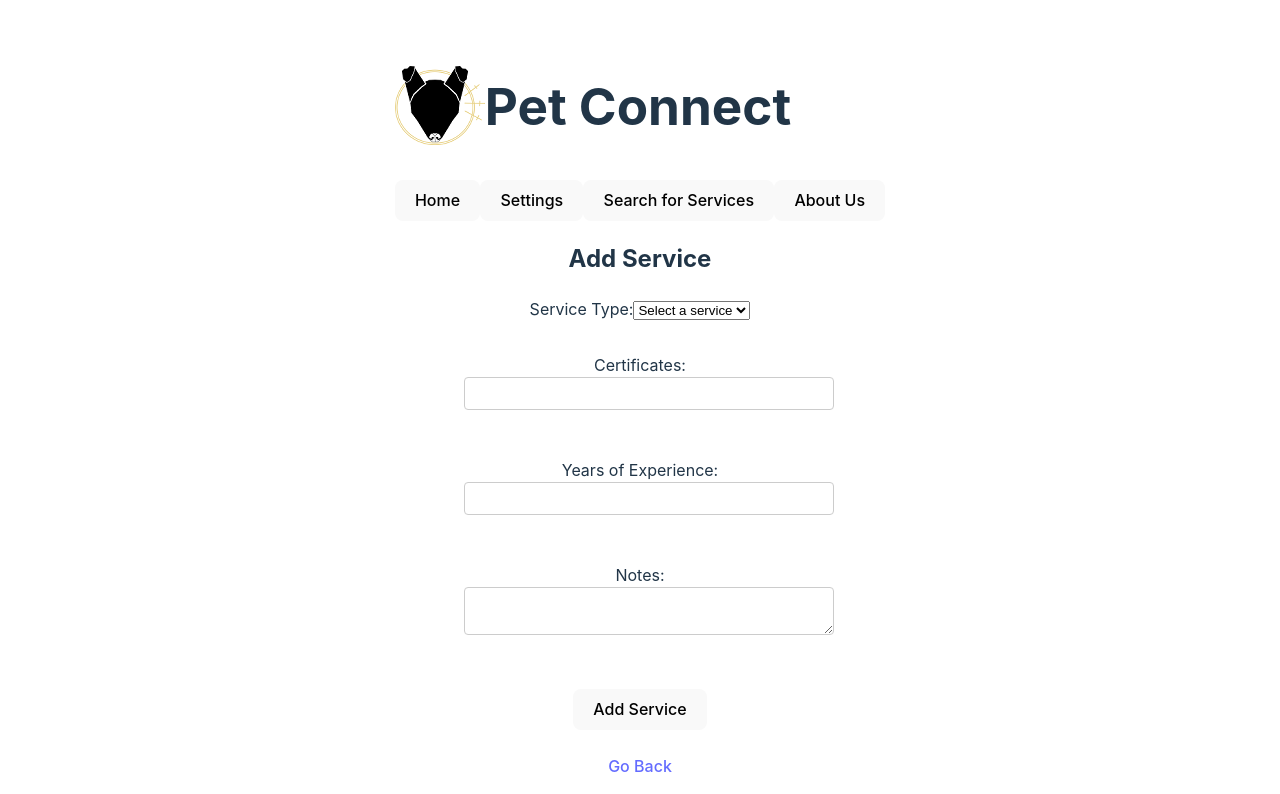
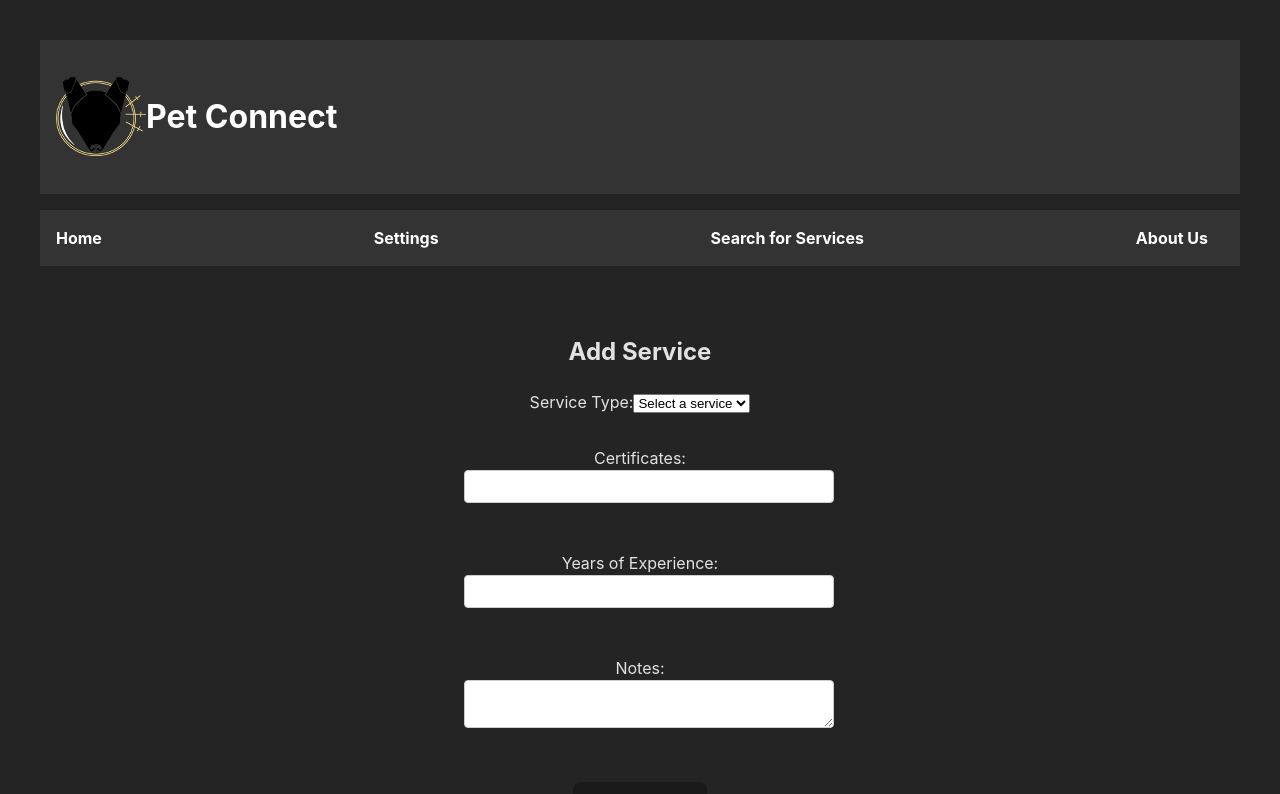
Before and after one commit to marksofdespair/PetConnect-React, a React (Vite) app: page /AddService in a window 1280 px wide. Shown: the top 794 px of the page. Built offline with nearby package versions, Linux system fonts and the light colour scheme.

Commit message:
Fixed NavBar, added packages for Axion

```diff
--- a/package.json
+++ b/package.json
@@ -11,6 +11,7 @@
   },
   "dependencies": {
     "react": "^18.2.0",
+    "react-axios": "^2.0.6",
     "react-dom": "^18.2.0",
     "react-router-dom": "^6.22.3"
   },
--- a/src/App.jsx
+++ b/src/App.jsx
@@ -8,6 +8,8 @@ import ServiceSearch from './Pages/ServiceSearch';
 import AddService from './Pages/Provider/AddService';
 import Settings from './Pages/Provider/Settings';
 import './App.css';
+import './Layout';
+import { AboutUs } from './Pages/AboutUs';
 
 const App = () => {
   return (
@@ -20,7 +22,8 @@ const App = () => {
             <Route path="/UserHome" element={<UserHome />} /> {/* Route for UserHome */}
             <Route path="/ServiceSearch" element={<ServiceSearch />} /> {/* Route for ServiceSearch */}
             <Route path="/AddService" element={<AddService />} /> {/* Route for AddService */}
-            <Route path="/Settings" element={<Settings />} /> {/* Route for AddService */}
+            <Route path="/Settings" element={<Settings />} /> {/* Route for Settings */}
+            <Route path="/AboutUs" element={<AboutUs />} /> {/* Route for AddService */}
           </Route>
         </Routes>
       </Router>
--- a/src/Components/NavBar.jsx
+++ b/src/Components/NavBar.jsx
@@ -1,19 +1,18 @@
-import { Link } from "react-router-dom"
+import { Link } from 'react-router-dom';
+import '../Layout.css';
 
 export function NavBar() {
-    return (
-        <>
-            <Link to="/">
-                <button>Home</button>
-            </Link>
-            <Link to="/Settings">
-                <button>Settings</button>
-            </Link>
-            <Link to="/ServiceSearch">
-                <button>Search for Services</button>
-            </Link>
-            <Link to="/About Us">
-                <button>About Us</button></Link>
-        </>
-    )
+  return (
+    <ul className="navBar">
+
+        <Link to="/">Home</Link>
+
+        <Link to="/Settings">Settings</Link>
+
+        <Link to="/ServiceSearch">Search for Services</Link>
+
+        <Link to="/About Us">About Us</Link>
+
+    </ul>
+  );
 }
--- a/src/Layout.css
+++ b/src/Layout.css
@@ -1,10 +1,11 @@
-/* Layout.css */
-
 /* Apply flexbox layout to header */
 header {
   display: flex;
   align-items: center; /* Align items vertically */
   justify-content: space-between; /* Distribute items along the main axis */
+  padding: 1rem; /* Add padding for spacing */
+  background-color: #333; /* Adjust background color as needed */
+  color: #fff; /* Adjust text color as needed */
 }
 
 /* Align h1 to the left */
@@ -13,9 +14,36 @@ header {
   align-items: center; /* Align items vertically */
 }
 
-  /* Apply flexbox layout to main content */
+/* Applies flexbox layout to main content */
 main {
   display: flex;
   flex-direction: column; /* Should make main content is stacked vertically */
   align-items: center; /* Should align items horizontally */
+  padding: 2rem; /* Add padding for spacing */
+  text-align: center; /* Align text center */
+  background-color: #242424; /* Modify this to adjust background color */
+  margin: 0; /* Remove default margin */
 }
+
+/* Applies styling to actual NavBar */
+.navBar {
+  display: flex; /* Use flexbox layout */
+  align-items: center; /* Align items vertically */
+  justify-content: space-between; /* Distributes items evenly */
+  padding: 1rem; /* Modify this to padding for spacing */
+  background-color: #333; /* Modify this to adjust background color */
+  color: #fff; /* Modify this to adjust text color */
+}
+
+/* Applies styles to navigation bar links */
+.navBar a {
+  text-decoration: none;
+  color: #fff; /* Modify this to adjust link color as needed */
+  margin-right: 1rem; /* Add space between links */
+  font-weight: bold; /* Add font weight */
+}
+
+/* Applies hover styles to navigation bar links */
+.navBar a:hover {
+  color: #ffa500; /* Modify to change color on hover */
+}
--- a/src/Layout.jsx
+++ b/src/Layout.jsx
@@ -1,7 +1,7 @@
 import { NavBar } from './Components/NavBar';
 import { Outlet } from 'react-router-dom';
 import PetConnectLogoMini from './assets/PetConnectLogoMini.png';
-import './Layout.css'; // Import CSS file for layout styles
+import './Layout.css';
 
 export function Layout() {
     return (
--- a/src/Pages/AboutUs.jsx
+++ b/src/Pages/AboutUs.jsx
@@ -1,5 +1,10 @@
-
+import React from 'react';
+import { Link } from 'react-router-dom';
 
 export function AboutUs() {
-
+    return (
+        <div>
+            PetConnect is a Capstone Project created by the Team Laika capstone project group for the 2024 Full-Stack web developer program.
+        </div>
+    )
 }
--- a/src/Pages/Home.jsx
+++ b/src/Pages/Home.jsx
@@ -10,9 +10,6 @@ const Home = () => {
                 <h1>Welcome to PetConnect!</h1>
                 <nav>
                     <ul id="simplenav">
-                        <li>
-                            <Link to="/UserHome">User Panel</Link> {/* Link to UserHome page */}
-                        </li>
                         <li>
                             <Link to="/ServiceSearch">Find a Service</Link> {/* Link to ServiceSearch page */}
                         </li>
--- a/src/index.css
+++ b/src/index.css
@@ -13,7 +13,7 @@
   -moz-osx-font-smoothing: grayscale;
 }
 
-a {
+/*a {
   font-weight: 500;
   color: #646cff;
   text-decoration: inherit;
@@ -65,6 +65,14 @@ button:focus-visible {
   button {
     background-color: #f9f9f9;
   }
+}*/
+
+/* TESTING BELOW HERE */
+
+/* Apply styles to navigation bar */
+
+.NavBar a:hover {
+  background-color: #555; /* Background color of the links on hover */
 }
 
 /* Apply styles to all labels */
@@ -99,3 +107,22 @@ textarea {
   border: 1px solid #ccc;
   border-radius: 4px;
 }
+
+button {
+  border-radius: 8px;
+  border: 1px solid transparent;
+  padding: 0.6em 1.2em;
+  font-size: 1em;
+  font-weight: 500;
+  font-family: inherit;
+  background-color: #1a1a1a;
+  cursor: pointer;
+  transition: border-color 0.25s;
+}
+button:hover {
+  border-color: #646cff;
+}
+button:focus,
+button:focus-visible {
+  outline: 4px auto -webkit-focus-ring-color;
+}
```
Also changed, not shown: 1 other file (tests, documents, lock files or other folders). Lines whose indentation alone changed are shown as unchanged.
